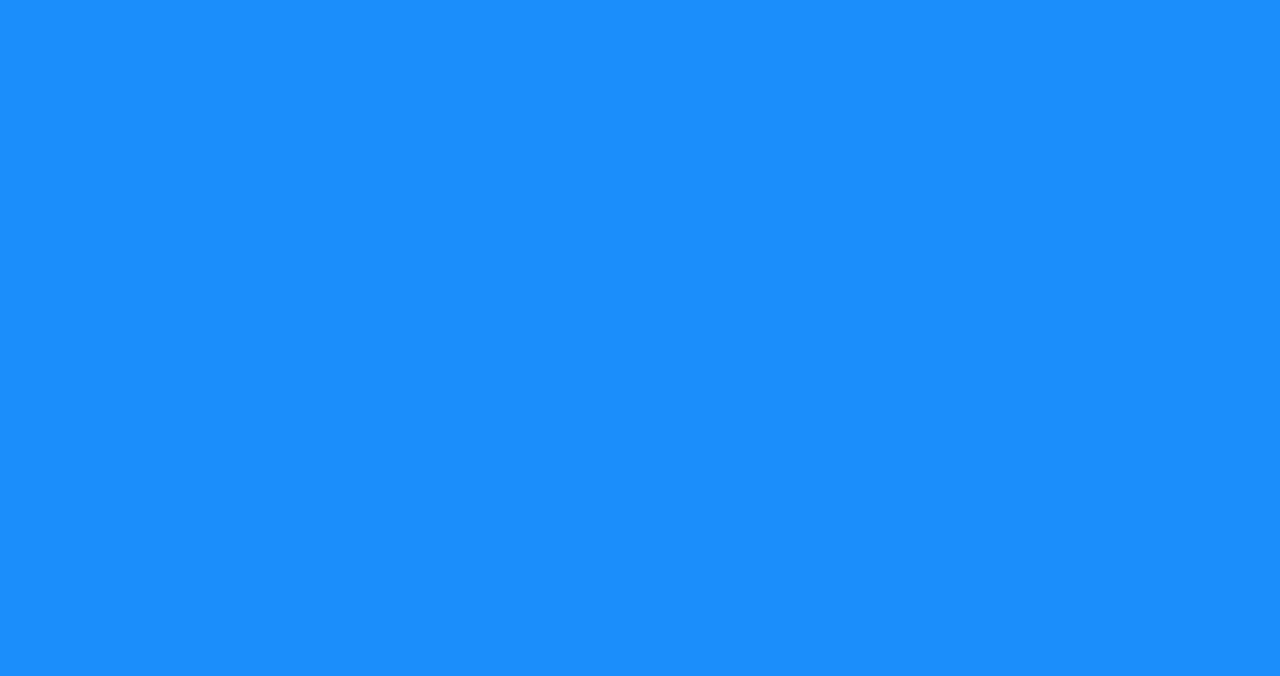
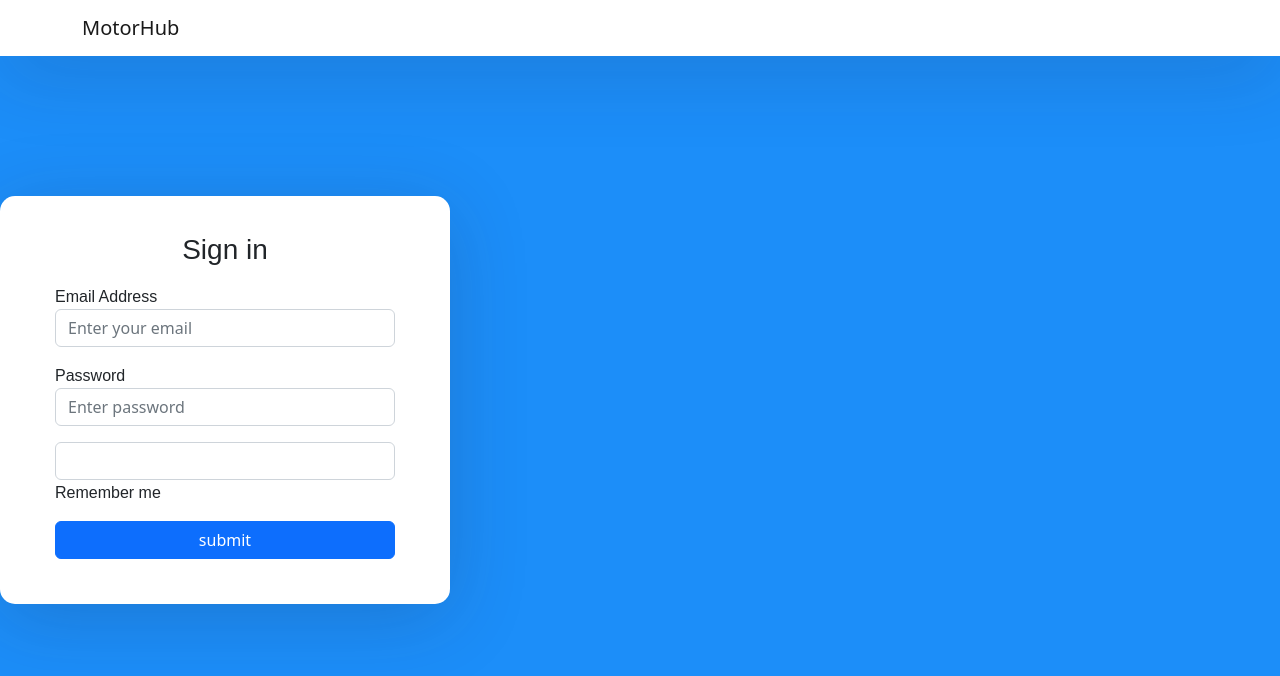
Before and after one commit to vikipretium/motorcycle-testdrive-frontend, a React (Create React App) app: page /sign-in in a window 1280 px wide. Before the commit this address had no page. Shown: the top 676 px of the page. Built offline with nearby package versions, Linux system fonts and the light colour scheme.

Commit message:
remove redundant code

```diff
--- a/src/index.js
+++ b/src/index.js
@@ -1,8 +1,5 @@
 import React from 'react';
 import ReactDOM from 'react-dom/client';
-import { BrowserRouter, Routes, Route } from 'react-router-dom';
-import ModelsHome from './models/models';
-import AddReservations from './reservations/addreservation';
 import './index.css';
 import App from './App';
 import reportWebVitals from './reportWebVitals';
@@ -10,14 +7,7 @@
 const root = ReactDOM.createRoot(document.getElementById('root'));
 root.render(
   <React.StrictMode>
-    <BrowserRouter>
-      <Routes>
-        <Route path="/" element={<App />}>
-          <Route path="models" element={<ModelsHome />} />
-          <Route path="addreservation" element={<AddReservations />} />
-        </Route>
-      </Routes>
-    </BrowserRouter>
+    <App />
   </React.StrictMode>,
 );
 
```
